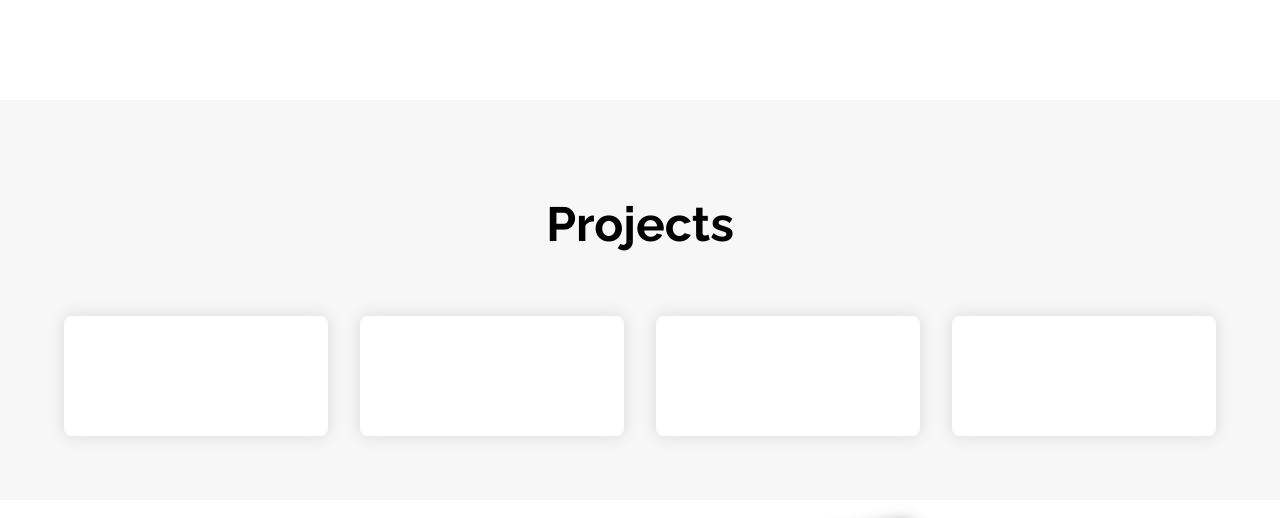
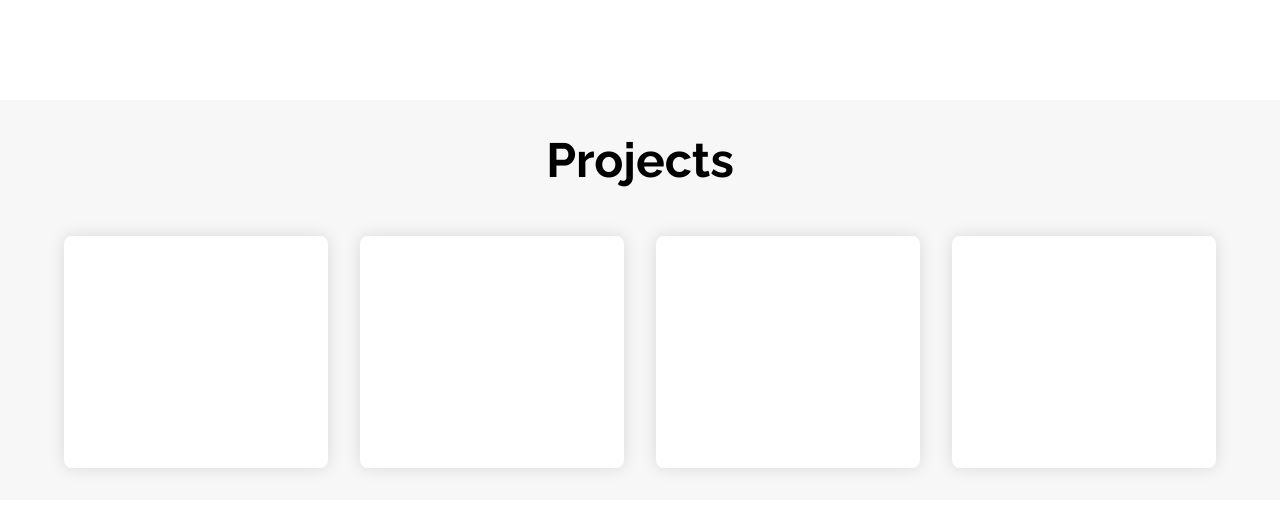
Before and after one commit to matt-plank/personal-website, a React (Create React App) app in the folder frontend/: page / in a window 1280 px wide. Shown: the part 300-818 px from the top of the page. Built offline with nearby package versions, Linux system fonts and the light colour scheme.

Commit message:
Adjusted formatting

```diff
--- a/frontend/src/sections/cv/cv.css
+++ b/frontend/src/sections/cv/cv.css
@@ -1,5 +1,5 @@
 .cv {
-    height: 50vh;
+    height: 30rem;
 
     display: flex;
     justify-content: center;
--- a/frontend/src/sections/projects/projects.css
+++ b/frontend/src/sections/projects/projects.css
@@ -1,5 +1,5 @@
 .projects {
-    height: 50vh;
+    height: 25rem;
 
     display: flex;
     flex-direction: column;
@@ -9,7 +9,7 @@
 
 .projects h2 {
     font-size: 3rem;
-    margin: 4rem;
+    margin-bottom: 3rem;
 }
 
 .cards {
@@ -22,7 +22,6 @@
     gap: 2rem;
     padding-left: 2rem;
     padding-right: 2rem;
-    padding-bottom: 2rem;
 }
 
 .card {
```
